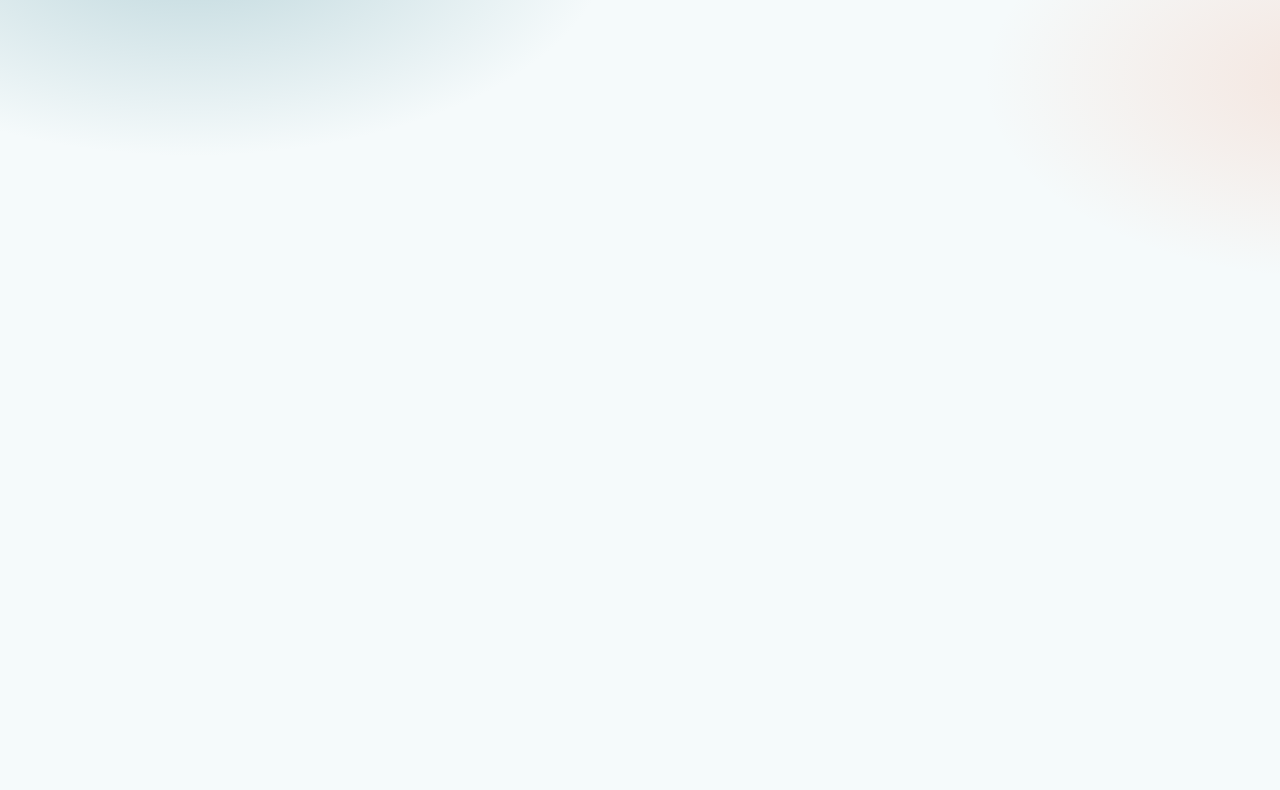
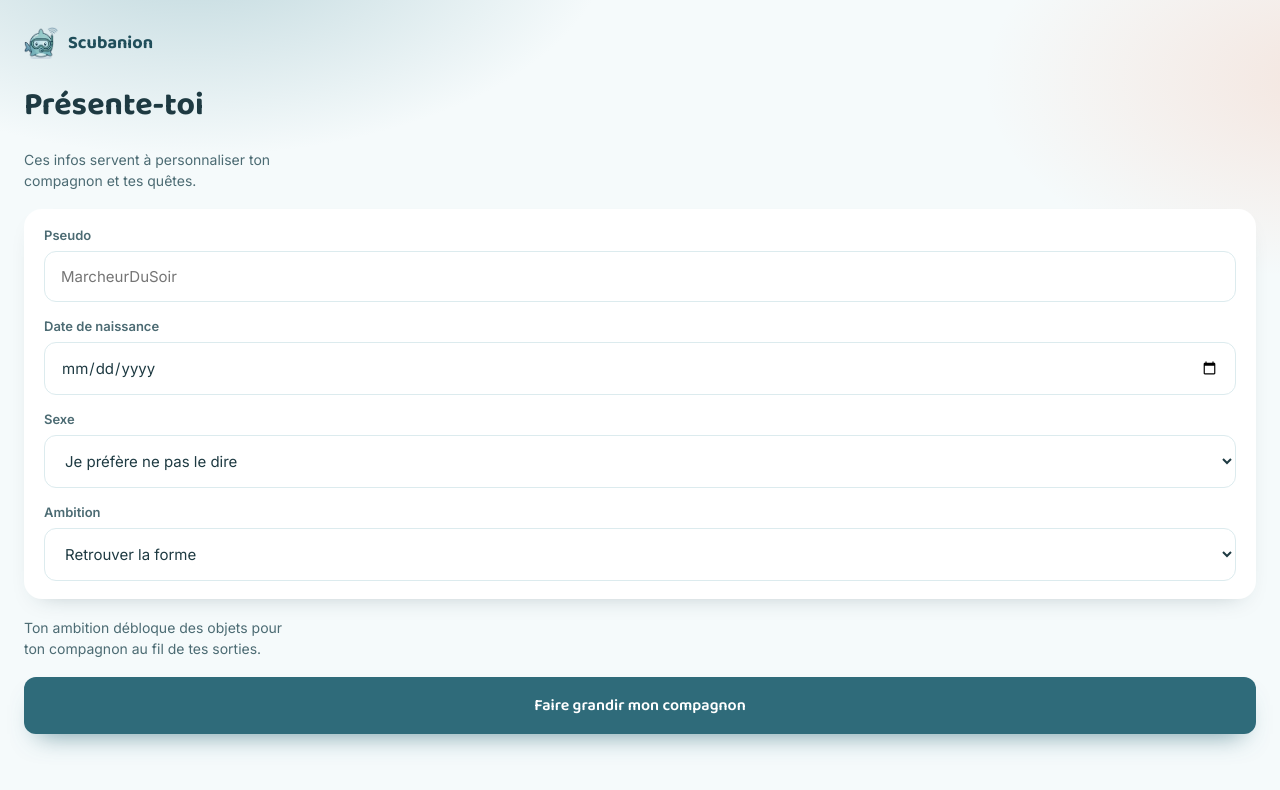
Before and after one commit to Scubatana/scubanion, a Nuxt app in the folder scubatana.frontend/: page /profil in a window 1280 px wide. Before the commit this address had no page. Shown: the top 790 px of the page. Built offline with nearby package versions, Linux system fonts and the light colour scheme.

Commit message:
feat: add the profile, home and account screens

```diff
--- /dev/null
+++ b/scubatana.frontend/components/StepGoal.vue
@@ -0,0 +1,19 @@
+<script setup lang="ts">
+import { formatCount, formatDay } from "~/utils/labels";
+import type { Today } from "~/utils/types";
+
+const props = defineProps<{ today: Today }>();
+
+const fill = computed(() => (props.today.goal > 0 ? `${Math.min(100, Math.round((props.today.steps / props.today.goal) * 100))}%` : "0%"));
+</script>
+
+<template>
+	<div class="card stack-tight">
+		<div class="row-between">
+			<span class="section-title">{{ formatDay(today.date) }}</span>
+			<span class="eyebrow">Objectif {{ formatCount(today.goal) }} pas</span>
+		</div>
+		<div class="wave-bar" :style="{ '--fill': fill }"><span></span></div>
+		<span class="steps">{{ formatCount(today.steps) }} pas</span>
+	</div>
+</template>
--- /dev/null
+++ b/scubatana.frontend/pages/compte.vue
@@ -0,0 +1,59 @@
+<script setup lang="ts">
+import { readableMessage } from "~/utils/apiError";
+import { AMBITION_LABELS, formatCount } from "~/utils/labels";
+
+const { player, load } = usePlayer();
+const auth = useAuth();
+const loadError = ref("");
+const loggingOut = ref(false);
+
+async function refresh(): Promise<void> {
+	loadError.value = "";
+
+	try {
+		await load();
+	} catch (error) {
+		loadError.value = readableMessage(error);
+	}
+}
+
+async function logout(): Promise<void> {
+	if (loggingOut.value) {
+		return;
+	}
+
+	loggingOut.value = true;
+	await auth.logout();
+	await navigateTo("/login", { replace: true });
+}
+
+onMounted(refresh);
+</script>
+
+<template>
+	<div class="page">
+		<div class="topbar">
+			<NuxtLink class="avatar-btn" to="/" aria-label="Retour">
+				<svg viewBox="0 0 24 24" fill="none" stroke-width="1.8"><path d="M15 5l-7 7 7 7"/></svg>
+			</NuxtLink>
+			<span class="topbar-title">Ton compte</span>
+			<span class="topbar-spacer"></span>
+		</div>
+		<div class="content">
+			<div v-if="player" class="pet-stage">
+				<img class="pet-img small" src="/img/logo.png" :alt="player.pseudo ?? 'Scubanion'">
+				<h1 class="companion-name">{{ player.pseudo }}</h1>
+				<span v-if="player.ambition" class="pill">{{ AMBITION_LABELS[player.ambition] }}</span>
+				<span class="eyebrow">{{ player.email }}</span>
+			</div>
+			<div v-if="player" class="card stat-row">
+				<div class="stat"><b>{{ formatCount(player.stats.total_steps) }}</b><span>pas cumulés</span></div>
+				<div class="stat"><b>{{ formatCount(player.stats.quests_done) }}</b><span>quêtes finies</span></div>
+				<div class="stat"><b>{{ formatCount(player.stats.friends_count) }}</b><span>amis</span></div>
+			</div>
+			<p v-if="loadError" class="form-error">{{ loadError }}</p>
+			<button class="btn btn-ghost" type="button" :disabled="loggingOut" @click="logout">Se déconnecter</button>
+		</div>
+		<BottomNav />
+	</div>
+</template>
--- /dev/null
+++ b/scubatana.frontend/pages/index.vue
@@ -0,0 +1,62 @@
+<script setup lang="ts">
+import { readableMessage } from "~/utils/apiError";
+import { formatCount } from "~/utils/labels";
+
+const { companion, today, load } = usePlayer();
+const loading = ref(false);
+const loadError = ref("");
+
+const xpFill = computed(() => (companion.value ? `${Math.min(100, Math.round((companion.value.xp / companion.value.xp_for_next_level) * 100))}%` : "0%"));
+
+async function refresh(): Promise<void> {
+	if (loading.value) {
+		return;
+	}
+
+	loading.value = true;
+	loadError.value = "";
+
+	try {
+		await load();
+	} catch (error) {
+		loadError.value = readableMessage(error);
+	} finally {
+		loading.value = false;
+	}
+}
+
+onMounted(refresh);
+</script>
+
+<template>
+	<div class="page">
+		<div class="topbar">
+			<div class="brand">
+				<img src="/img/logo.png" alt="Scubanion">
+				<span>Scubanion</span>
+			</div>
+			<NuxtLink class="avatar-btn" to="/compte" aria-label="Ton compte">
+				<svg viewBox="0 0 24 24" fill="none" stroke-width="1.8"><circle cx="12" cy="8" r="3.4"/><path d="M5 20c0-3.9 3.1-6 7-6s7 2.1 7 6"/></svg>
+			</NuxtLink>
+		</div>
+		<div class="content">
+			<div v-if="companion" class="pet-stage">
+				<div class="bubble">Hey, on sort ? 🌊</div>
+				<img class="pet-img" src="/img/logo.png" :alt="companion.name">
+				<h1 class="companion-name">{{ companion.name }}</h1>
+				<span class="pill">Niveau {{ companion.level }}</span>
+				<div class="xp-row">
+					<div class="wave-bar thin" :style="{ '--fill': xpFill }"><span></span></div>
+					<span class="eyebrow">{{ formatCount(companion.xp) }} / {{ formatCount(companion.xp_for_next_level) }} XP</span>
+				</div>
+			</div>
+			<StepGoal v-if="today" :today="today" />
+			<p v-if="loading && !companion" class="gallery-note note-centered">Chargement…</p>
+			<div v-if="loadError" class="card stack-tight">
+				<p class="form-error">{{ loadError }}</p>
+				<button class="btn btn-ghost" type="button" :disabled="loading" @click="refresh">Réessayer</button>
+			</div>
+		</div>
+		<BottomNav />
+	</div>
+</template>
--- /dev/null
+++ b/scubatana.frontend/pages/profil.vue
@@ -0,0 +1,87 @@
+<script setup lang="ts">
+import { ApiError, readableMessage } from "~/utils/apiError";
+import { AMBITION_LABELS, GENDER_LABELS, latestBirthDate } from "~/utils/labels";
+import type { Ambition, Gender } from "~/utils/types";
+
+const MINIMUM_AGE = 15;
+
+const { saveProfile } = usePlayer();
+const pseudo = ref("");
+const birthDate = ref("");
+const gender = ref<Gender | "">("");
+const ambition = ref<Ambition>("fitness");
+const loading = ref(false);
+const fieldErrors = ref<Record<string, string>>({});
+const formError = ref("");
+const maxBirthDate = latestBirthDate(new Date(), MINIMUM_AGE);
+
+async function submit(): Promise<void> {
+	if (loading.value) {
+		return;
+	}
+
+	loading.value = true;
+	fieldErrors.value = {};
+	formError.value = "";
+
+	try {
+		await saveProfile({
+			pseudo: pseudo.value.trim(),
+			birth_date: birthDate.value,
+			gender: gender.value === "" ? null : gender.value,
+			ambition: ambition.value
+		});
+		await navigateTo("/", { replace: true });
+	} catch (error) {
+		fieldErrors.value = error instanceof ApiError ? error.fields : {};
+		formError.value = Object.keys(fieldErrors.value).length > 0 ? "" : readableMessage(error);
+	} finally {
+		loading.value = false;
+	}
+}
+</script>
+
+<template>
+	<div class="page">
+		<div class="topbar">
+			<div class="brand">
+				<img src="/img/logo.png" alt="Scubanion">
+				<span>Scubanion</span>
+			</div>
+		</div>
+		<form class="content" novalidate @submit.prevent="submit">
+			<h1>Présente-toi</h1>
+			<p class="gallery-note">Ces infos servent à personnaliser ton compagnon et tes quêtes.</p>
+			<div class="card stack">
+				<div class="field">
+					<label for="pseudo">Pseudo</label>
+					<input id="pseudo" v-model="pseudo" type="text" autocomplete="nickname" maxlength="20" placeholder="MarcheurDuSoir">
+					<span v-if="fieldErrors.pseudo" class="field-error">{{ fieldErrors.pseudo }}</span>
+				</div>
+				<div class="field">
+					<label for="naissance">Date de naissance</label>
+					<input id="naissance" v-model="birthDate" type="date" min="1900-01-02" :max="maxBirthDate">
+					<span v-if="fieldErrors.birth_date" class="field-error">{{ fieldErrors.birth_date }}</span>
+				</div>
+				<div class="field">
+					<label for="sexe">Sexe</label>
+					<select id="sexe" v-model="gender">
+						<option v-for="(label, value) in GENDER_LABELS" :key="value" :value="value">{{ label }}</option>
+						<option value="">Je préfère ne pas le dire</option>
+					</select>
+					<span v-if="fieldErrors.gender" class="field-error">{{ fieldErrors.gender }}</span>
+				</div>
+				<div class="field">
+					<label for="ambition">Ambition</label>
+					<select id="ambition" v-model="ambition">
+						<option v-for="(label, value) in AMBITION_LABELS" :key="value" :value="value">{{ label }}</option>
+					</select>
+					<span v-if="fieldErrors.ambition" class="field-error">{{ fieldErrors.ambition }}</span>
+				</div>
+			</div>
+			<p class="gallery-note">Ton ambition débloque des objets pour ton compagnon au fil de tes sorties.</p>
+			<p v-if="formError" class="form-error">{{ formError }}</p>
+			<button class="btn btn-primary" type="submit" :disabled="loading">{{ loading ? "Enregistrement…" : "Faire grandir mon compagnon" }}</button>
+		</form>
+	</div>
+</template>
```
